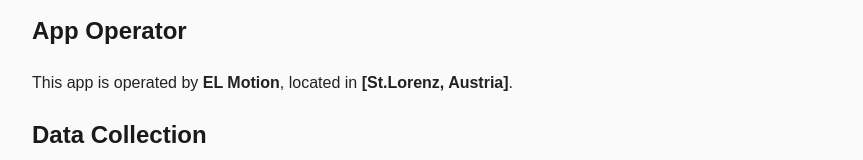
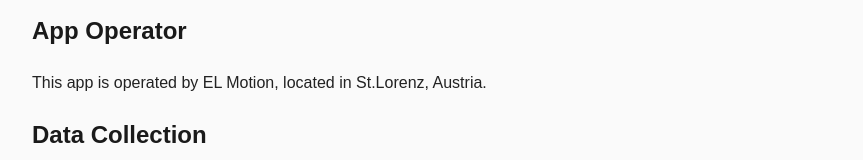
Before and after one commit to TronoTales/Privacy-Policy, a plain HTML site: page index.html in a window 1280 px wide. Shown: the part 158-318 px from the top of the page, without its empty margins (208-1071 px from the left). Drawn offline with Linux system fonts and the light colour scheme.

Commit message:
Update index.html

```diff
--- a/index.html
+++ b/index.html
@@ -38,7 +38,7 @@
   <p><strong>Effective Date:</strong> September 26, 2025</p>
 
   <h2>App Operator</h2>
-  <p>This app is operated by <strong>EL Motion</strong>, located in <strong>[St.Lorenz, Austria]</strong>.</p>
+  <p>This app is operated by EL Motion, located in St.Lorenz, Austria.</p>
 
   <h2>Data Collection</h2>
   <p>TronoTales does not collect or transmit any personal data. Usernames are freely chosen by players and are stored only locally on the device. No data is stored, processed, or shared externally.</p>
```
